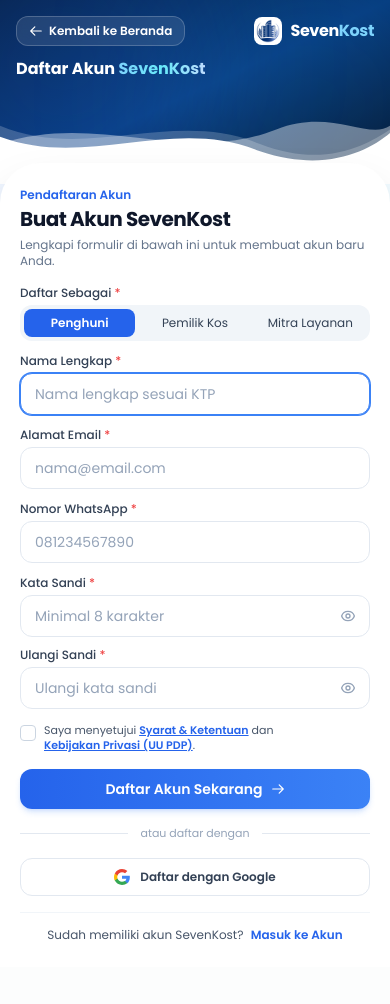
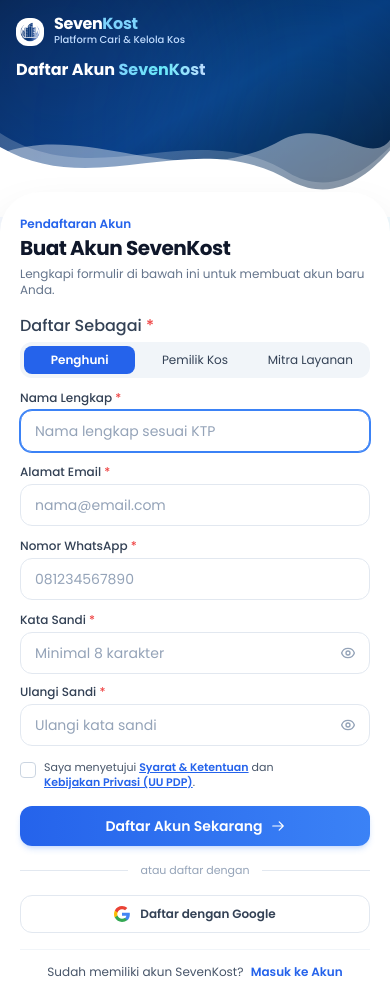
Before and after one commit to Fputradf/seven-kost, a Laravel app: page /register in a window 390 px wide; the page is wider, and only the part inside the window is pictured. Before the commit the page ends 940 px from the top of that part, so only its background shows below. Run offline with Laravel 12, Linux system fonts and the light colour scheme; style sheets or scripts are compiled from the project's sources; parts of the project's set-up code (start-up, migrations or seed data) failed here and were passed over.

Commit message:
style(auth): remove return button on mobile, move logo to top-left, and deepen wave pattern

```diff
--- a/resources/views/auth/register.blade.php
+++ b/resources/views/auth/register.blade.php
@@ -27,37 +27,29 @@
 
             {{-- Konten Utama Header --}}
             <div class="p-4 sm:p-6 lg:p-8 xl:p-10 relative z-10 w-full max-w-lg xl:max-w-xl mx-auto my-auto">
-                {{-- Top Navigation: Tombol Kembali ke Beranda & Logo Brand (Mobile Friendly) --}}
-                <div class="flex items-center justify-between gap-3 mb-3 lg:mb-3.5">
+                {{-- Top Navigation: Tombol Kembali ke Beranda (Hanya Desktop) --}}
+                <div class="hidden lg:flex items-center gap-3 mb-4">
                     <a href="{{ url('/') }}" class="inline-flex items-center gap-1.5 text-xs font-semibold text-white hover:text-white transition group py-1.5 px-3 rounded-xl bg-white/10 hover:bg-white/20 border border-white/20 w-fit backdrop-blur-md shadow-xs">
                         <svg class="w-3.5 h-3.5 transition-transform group-hover:-translate-x-0.5" fill="none" stroke="currentColor" viewBox="0 0 24 24">
                             <path stroke-linecap="round" stroke-linejoin="round" stroke-width="2" d="M10 19l-7-7m0 0l7-7m-7 7h18"/>
                         </svg>
                         <span>Kembali ke Beranda</span>
                     </a>
+                </div>
 
-                    {{-- Logo Brand di Pojok Kanan (Hanya Mobile) --}}
-                    <div class="flex items-center gap-2 lg:hidden">
+                {{-- Brand Header (Logo di Pojok Kiri di Mobile & Desktop) --}}
+                <div class="flex items-center gap-2.5 mb-3 lg:mb-4">
+                    <a href="{{ url('/') }}" class="flex items-center gap-2.5 group">
                         <img src="{{ asset('images/logo-seven-kost.png') }}"
                              alt="Logo SevenKost"
-                             class="h-7 w-7 object-contain bg-white rounded-lg p-0.5 shadow-xs">
-                        <span class="text-base font-bold tracking-tight text-white">
-                            Seven<span class="text-sky-300">Kost</span>
-                        </span>
-                    </div>
-                </div>
-
-                {{-- Brand Header Desktop (Logo & Nama Aplikasi) --}}
-                <div class="hidden lg:flex items-center gap-2.5 mb-3">
-                    <img src="{{ asset('images/logo-seven-kost.png') }}"
-                         alt="Logo SevenKost"
-                         class="h-8 w-8 object-contain bg-white rounded-xl p-1 shadow-xs">
-                    <div>
-                        <span class="text-lg xl:text-xl font-bold tracking-tight leading-none text-white block">
-                            Seven<span class="text-sky-300">Kost</span>
-                        </span>
-                        <span class="text-[11px] text-blue-200 font-medium">Platform Cari & Kelola Kos</span>
-                    </div>
+                             class="h-7 w-7 lg:h-8 lg:w-8 object-contain bg-white rounded-xl p-1 shadow-xs">
+                        <div>
+                            <span class="text-base lg:text-lg xl:text-xl font-bold tracking-tight leading-none text-white block">
+                                Seven<span class="text-sky-300">Kost</span>
+                            </span>
+                            <span class="text-[10px] lg:text-[11px] text-blue-200 font-medium block">Platform Cari & Kelola Kos</span>
+                        </div>
+                    </a>
                 </div>
 
                 {{-- Headline Ringkas --}}
@@ -143,16 +135,16 @@
             </div>
 
             {{-- ========================================================= --}}
-            {{-- MULTI-LAYER WAVE PATTERN TRANSITION (BESAR, ROUNDED & MELEKUK) --}}
+            {{-- MULTI-LAYER WAVE PATTERN TRANSITION (EKSTRA BESAR KE BAWAH) --}}
             {{-- ========================================================= --}}
             <div class="w-full overflow-hidden leading-none lg:hidden pointer-events-none -mb-[1px]">
-                <svg class="relative block w-full h-20 sm:h-28" viewBox="0 0 1440 220" preserveAspectRatio="none">
+                <svg class="relative block w-full h-28 sm:h-36" viewBox="0 0 1440 320" preserveAspectRatio="none">
                     {{-- Layer Gelombang Belakang (Semi-transparan untuk kedalaman) --}}
-                    <path d="M0,60 C320,160 640,10 960,110 C1200,180 1360,110 1440,70 L1440,220 L0,220 Z" class="fill-white/20"></path>
+                    <path d="M0,80 C360,260 720,20 1080,200 C1240,260 1360,180 1440,120 L1440,320 L0,320 Z" class="fill-white/20"></path>
                     {{-- Layer Gelombang Tengah (Semi-transparan untuk kedalaman berlapis) --}}
-                    <path d="M0,110 C360,20 680,170 1020,70 C1220,10 1360,100 1440,60 L1440,220 L0,220 Z" class="fill-white/40"></path>
+                    <path d="M0,140 C320,40 680,260 1040,100 C1220,30 1360,180 1440,100 L1440,320 L0,320 Z" class="fill-white/40"></path>
                     {{-- Layer Gelombang Depan (Solid White menyatu ke form) --}}
-                    <path d="M0,90 C320,180 640,30 960,130 C1200,190 1360,130 1440,80 L1440,220 L0,220 Z" class="fill-white"></path>
+                    <path d="M0,120 C360,280 720,50 1080,220 C1240,280 1360,200 1440,130 L1440,320 L0,320 Z" class="fill-white"></path>
                 </svg>
             </div>
         </div>
@@ -160,7 +152,7 @@
         {{-- ============================================================= --}}
         {{-- LAYER KANAN / BAWAH MOBILE (FORM PUTIH BERSIH & RESPONSIVE)   --}}
         {{-- ============================================================= --}}
-        <div class="w-full lg:w-1/2 bg-white rounded-t-[2.5rem] sm:rounded-t-[3rem] lg:rounded-none -mt-5 sm:-mt-7 lg:mt-0 relative z-10 shadow-2xl lg:shadow-none flex flex-col items-center px-5 py-6 sm:p-8 lg:p-10 xl:p-12 flex-1 overflow-y-auto">
+        <div class="w-full lg:w-1/2 bg-white rounded-t-[2.5rem] sm:rounded-t-[3rem] lg:rounded-none -mt-6 sm:-mt-8 lg:mt-0 relative z-10 shadow-2xl lg:shadow-none flex flex-col items-center px-5 py-6 sm:p-8 lg:p-10 xl:p-12 flex-1 overflow-y-auto">
             <div class="max-w-sm xl:max-w-md w-full my-auto">
 
                 {{-- Header Form --}}
@@ -185,7 +177,7 @@
 
                     {{-- Switcher Role --}}
                     <div class="space-y-1">
-                        <label class="block text-xs font-medium text-slate-700">
+                        <label class="block text-x  s font-medium text-slate-700">
                             Daftar Sebagai <span class="text-red-500">*</span>
                         </label>
                         <div class="grid grid-cols-3 gap-1 p-1 bg-slate-100 rounded-xl">
```
Also changed, not shown: resources/views/auth/login.blade.php (+20 -28 lines).
